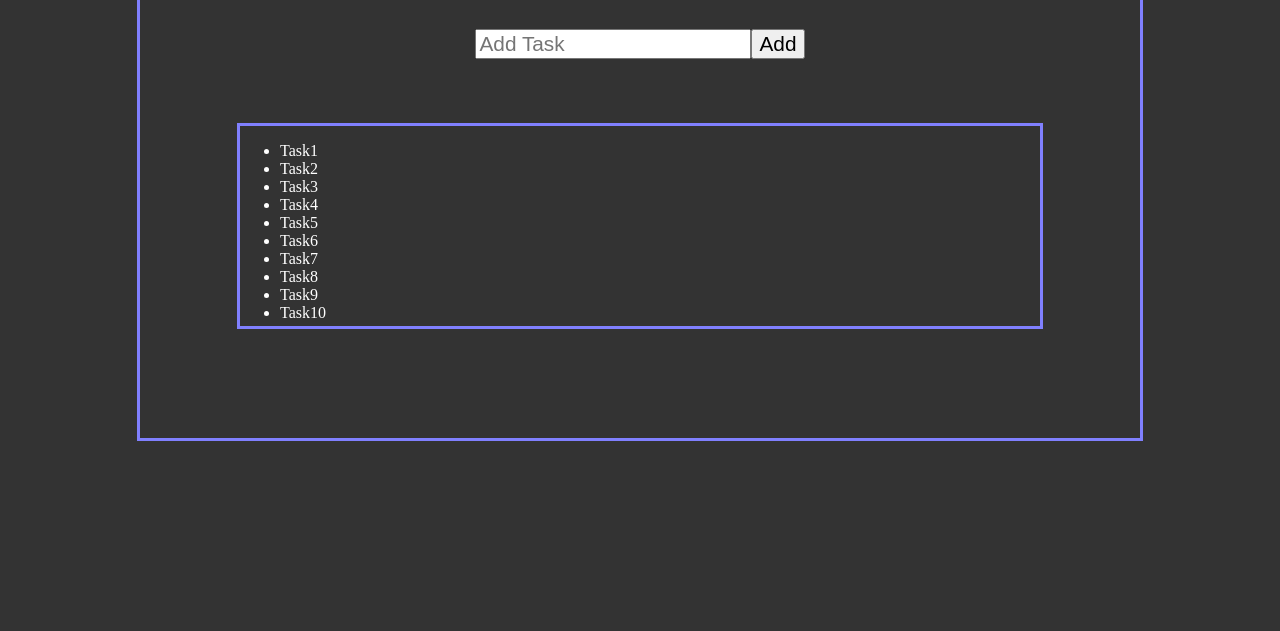
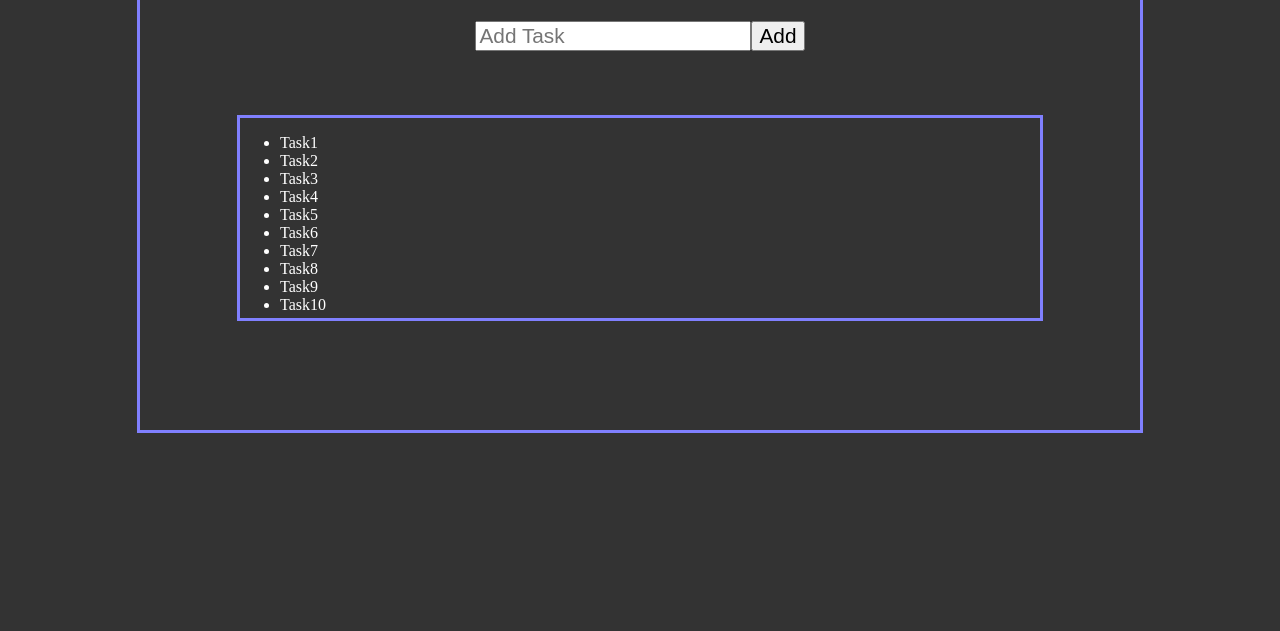
Before and after one commit to A002jain/TaskTracker, a plain HTML site: page index.html in a window 1280 px wide. Shown: the part 169-800 px from the top of the page. Drawn offline with Linux system fonts and the light colour scheme.

Commit message:
padding remove from body

```diff
--- a/style/style.css
+++ b/style/style.css
@@ -1,6 +1,8 @@
 
 body{
 	background-color:#333;
+  padding:0;
+  margin: auto;
 }
 
 
```
